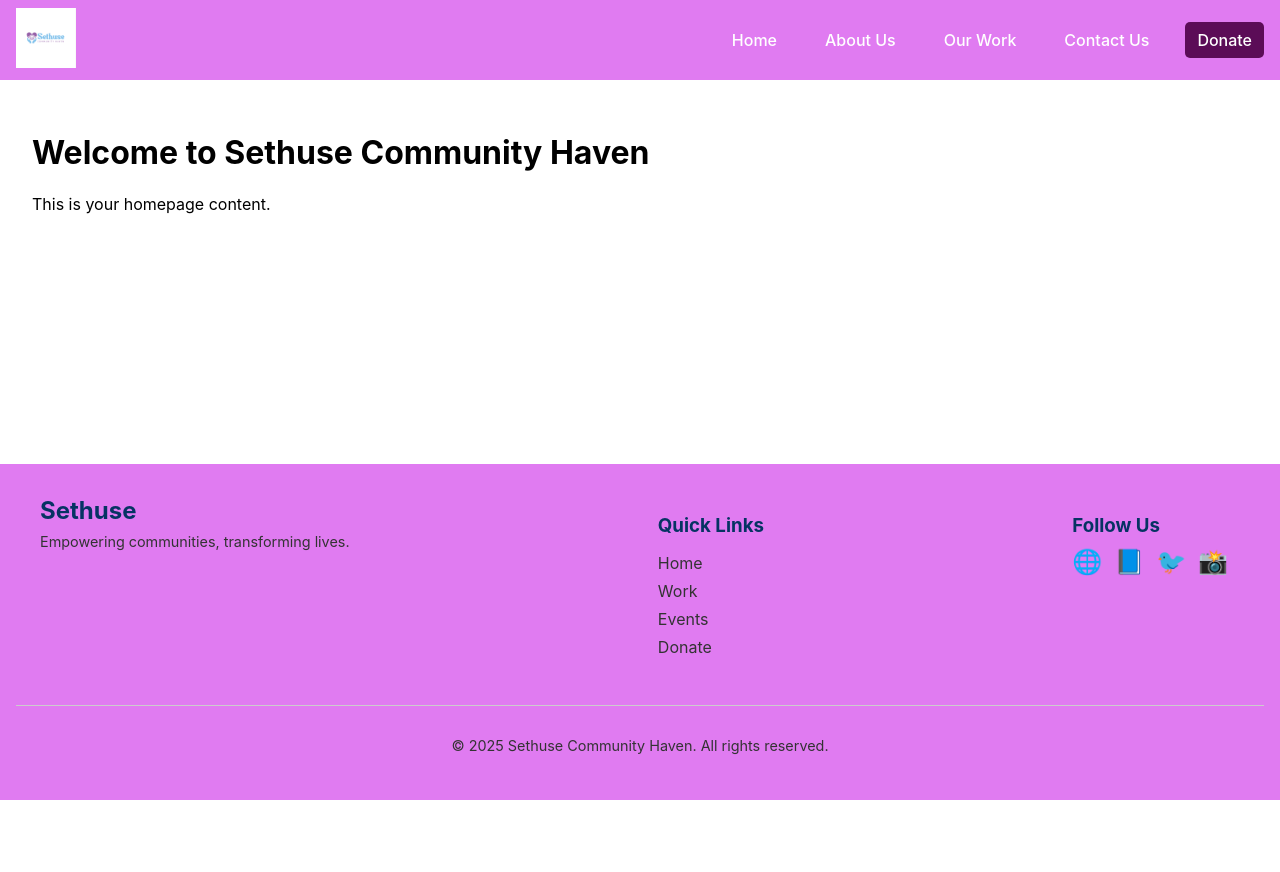
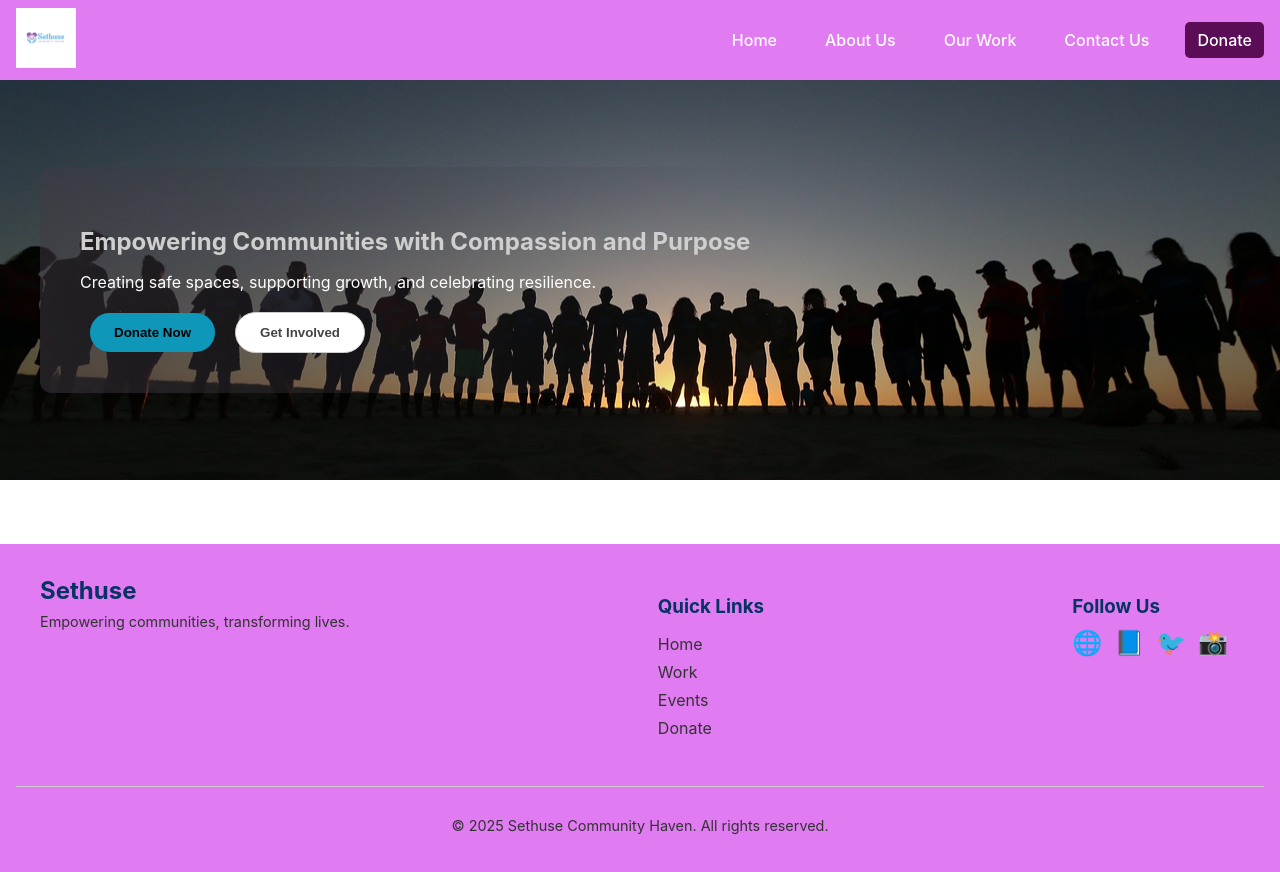
Before and after one commit to SmaSema/sethuse-website, a React (Create React App) app: page / in a window 1280 px wide. Shown: the top 872 px of the page. Before the commit the page ends 800 px from the top, so only its background shows below. Built offline with nearby package versions, Linux system fonts and the light colour scheme.

Commit message:
Seventh  commit

```diff
--- a/src/App.js
+++ b/src/App.js
@@ -15,7 +15,7 @@ function App() {
     <Router>
       <div style={{ display: 'flex', flexDirection: 'column', minHeight: '100vh' }}>
         <NavBar />
-        <main style={{ flex: 1, padding: '2rem' }}>
+        <main style={{ flex: 1 }}>
           <Routes>
             <Route path="/" element={<Home />} />
             <Route path="/about" element={<AboutUs />} />
--- /dev/null
+++ b/src/components/Hero.css
@@ -0,0 +1,68 @@
+h1 {
+  color: #cfcfcf;
+  margin-bottom: 16px;
+}
+
+/* Hero Section */
+.hero {
+  background-image: url('/src/assets/hero.jpg');
+  background-position: center;
+  background-size: cover; /* Add this too */
+  background-repeat: no-repeat; /* Optional, but often useful */
+  height: 50vh;
+  width: 100%; /* Ensure it fills the full screen width */
+  position: relative;
+  color: #fff;
+  display: flex;
+  align-items: center;
+  justify-content: left;
+  text-align: left;
+}
+
+
+.hero-overlay {
+  background: linear-gradient(to right, rgba(65, 58, 67, 0.515), rgba(118, 63, 111, 0));
+  padding: 40px;
+  border-radius: 12px;
+  margin-left: 40px;
+}
+
+
+.hero-buttons {
+  margin-top: 20px;
+}
+
+button {
+  padding: 12px 24px;
+  border: none;
+  border-radius: 30px;
+  font-weight: 600;
+  cursor: pointer;
+  margin: 0 10px;
+  transition: background 0.3s;
+}
+
+button.primary {
+  background-color: #0f97b9;
+  color: #000;
+}
+
+button.primary:hover {
+  background-color: #fbf729;
+}
+
+button.secondary {
+  background-color: #fff;
+  color: #444;
+  border: 1px solid #ccc;
+}
+
+button.secondary:hover {
+  background-color: #eee;
+}
+
+@media (max-width: 768px) {
+  .hero-overlay {
+    margin-right: 40px;
+  }
+}
--- /dev/null
+++ b/src/components/Hero.js
@@ -0,0 +1,17 @@
+import React from 'react';
+import './Hero.css';
+
+const Hero = () => (
+  <section className="hero">
+    <div className="hero-overlay">
+      <h1>Empowering Communities with Compassion and Purpose</h1>
+      <p>Creating safe spaces, supporting growth, and celebrating resilience.</p>
+      <div className="hero-buttons">
+        <button className="primary">Donate Now</button>
+        <button className="secondary">Get Involved</button>
+      </div>
+    </div>
+  </section>
+);
+
+export default Hero;
--- a/src/components/NavBar.css
+++ b/src/components/NavBar.css
@@ -83,14 +83,14 @@
   transform: rotate(-45deg) translate(5px, -5px);
 }
 
-/* Responsive styles */
+/* Responsive mobile styles */
 
 @media (max-width: 768px) {
   .navbar-links {
     position: absolute;
     top: 80px; /* height of navbar + some */
     right: 0;
-    background-color: #5b5a5b;
+    background-color: #956c95;
     width: 100%;
     max-height:0;
     overflow: hidden;
@@ -99,7 +99,8 @@
     justify-content: center;  /* horizontal center */
     align-items: center;      /* vertical center */
     transition: max-height 0.3s ease;
-  }
+    border-radius: 3px;
+}
 
   .navbar-links.active {
     max-height: 400px; /* enough height for links */
@@ -108,7 +109,6 @@
   .navbar-links a {
     padding: 1rem;
     border-top: 1px solid #444;
-    width: 100%;       /* full width to center text */
     text-align: center; /* center the link text */
   }
 
--- a/src/pages/Home.js
+++ b/src/pages/Home.js
@@ -1,10 +1,10 @@
 // src/pages/Home.js
 import React from 'react';
+import Hero from '../components/Hero';
 
 const Home = () => (
   <div>
-    <h1>Welcome to Sethuse Community Haven</h1>
-    <p>This is your homepage content.</p>
+    <Hero />
   </div>
 );
 
```
Also changed, not shown: src/assets/hero.jpg (added).
